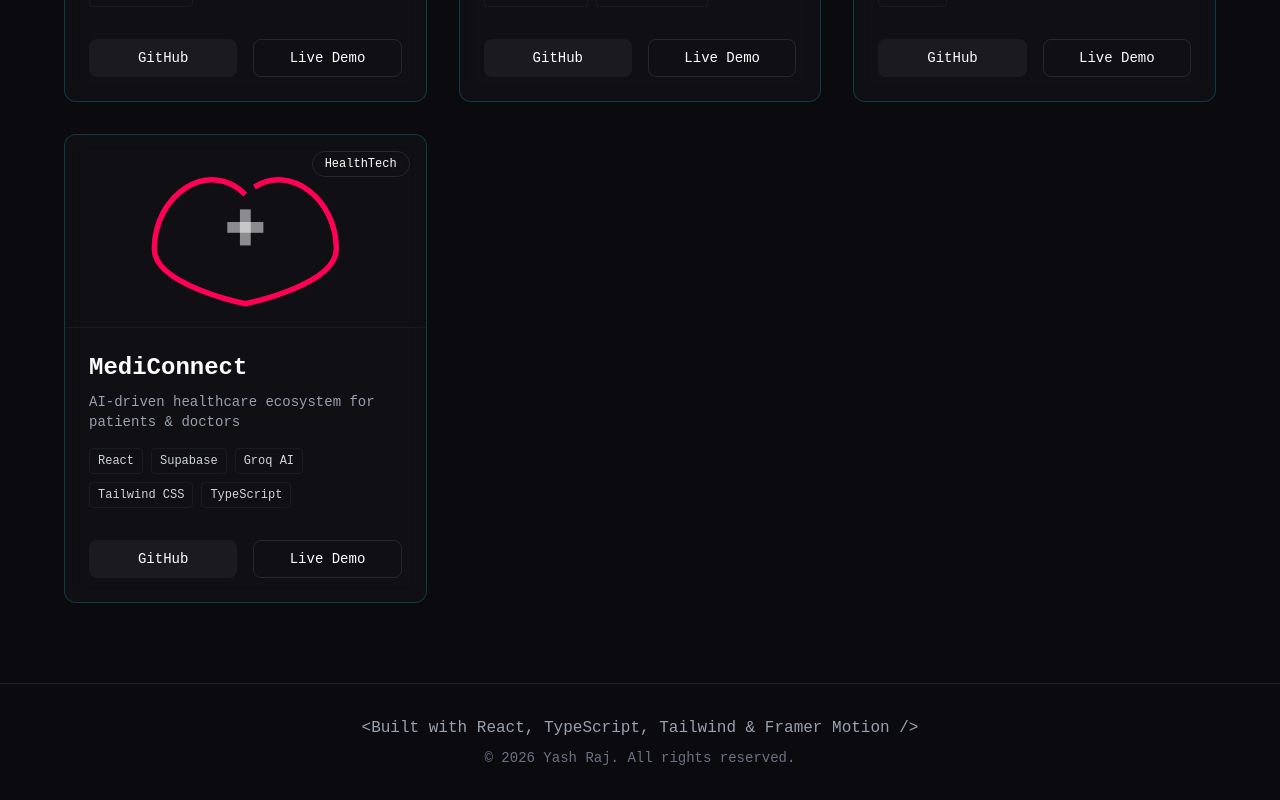
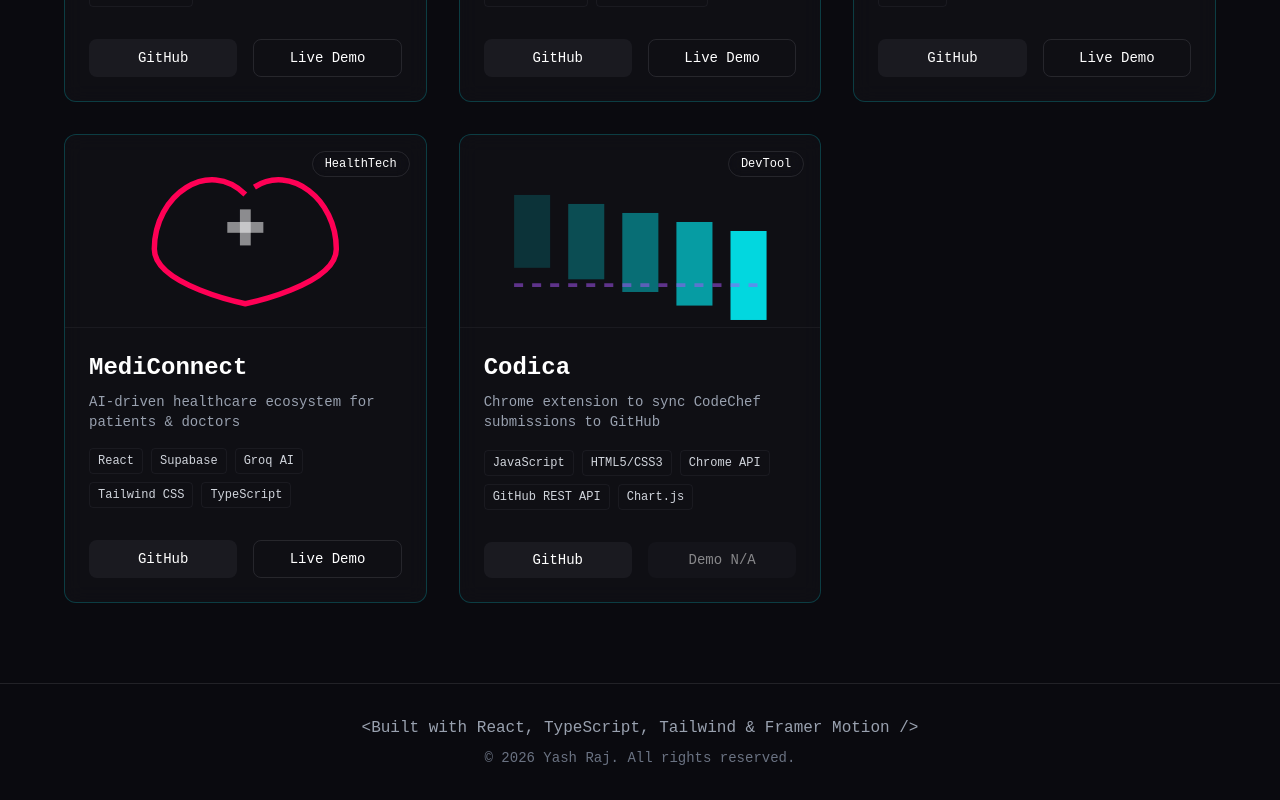
Before and after one commit to Yash-Raj-2403/yash-raj-2403.github.io, a React (Vite) app: page /projects in a window 1280 px wide. Shown: the part 1218-2018 px from the top of the page. Built offline with nearby package versions, Linux system fonts and the light colour scheme.

Commit message:
Update portfolio: refine roles, add Codica project, remove unused tech

```diff
--- a/src/components/Hero.tsx
+++ b/src/components/Hero.tsx
@@ -11,9 +11,7 @@
 
   const fullText = "Hi, I'm Yash Raj";
   const roles = [
-    "Software Developer",
-    "AI Engineer Aspirant",
-    "Full-Stack Builder",
+    "Software Engineer",
     "Open Source Enthusiast"
   ];
 
@@ -82,6 +80,8 @@
     { code: 'await innovate();', lang: 'javascript', x: '75%', y: '65%' },
   ];
 
+  const article = /^[AEIOU]/i.test(roles[loopNum % roles.length]) ? "an" : "a";
+
   return (
     <section id="home" className="relative min-h-screen flex items-center justify-center overflow-hidden">
       {/* Animated Background Grid */}
@@ -136,7 +136,7 @@
             animate={{ opacity: 1 }}
             transition={{ delay: 1, duration: 1 }}
           >
-            I am a <span className="text-neon-purple font-bold">{roleText}</span>
+            I am {article} <span className="text-neon-purple font-bold">{roleText}</span>
             <span className="animate-pulse">|</span>
           </motion.p>
         </div>
--- a/src/components/Projects.tsx
+++ b/src/components/Projects.tsx
@@ -96,6 +96,16 @@
       liveDemo: 'https://mediconnect-drab.vercel.app/',
       category: 'HealthTech',
       visualType: 'health',
+    },
+    {
+      id: 8,
+      title: 'Codica',
+      description: 'Chrome extension to sync CodeChef submissions to GitHub',
+      longDescription: 'A powerful browser extension that streamlines your competitive programming workflow. It automatically pushes successful CodeChef submissions to your GitHub repository, organizes code by problem, and visualizes your coding activity and statistics in a unified dashboard.',
+      techStack: ['JavaScript', 'HTML5/CSS3', 'Chrome API', 'GitHub REST API', 'Chart.js'],
+      github: 'https://github.com/Yash-Raj-2403/Codica-CodeChef_Extension.git',
+      category: 'DevTool',
+      visualType: 'rag',
     }
   ];
 
--- a/src/components/TechStack.tsx
+++ b/src/components/TechStack.tsx
@@ -40,13 +40,9 @@
     { name: 'NumPy', category: 'ML & Data', color: 'from-blue-400 to-cyan-500' },
     { name: 'Matplotlib', category: 'ML & Data', color: 'from-orange-400 to-red-500' },
     { name: 'scikit-learn', category: 'ML & Data', color: 'from-orange-500 to-yellow-500' },
-    { name: 'TensorFlow', category: 'ML & Data', color: 'from-orange-500 to-red-500' },
-    { name: 'PyTorch', category: 'ML & Data', color: 'from-red-500 to-orange-600' },
 
     // Tools
     { name: 'Git', category: 'Tools', color: 'from-orange-600 to-red-600' },
-    { name: 'Docker', category: 'Tools', color: 'from-blue-500 to-cyan-500' },
-    { name: 'Figma', category: 'Tools', color: 'from-purple-500 to-pink-500' },
     { name: 'Linux', category: 'Tools', color: 'from-yellow-500 to-yellow-600' },
   ];
 
```
